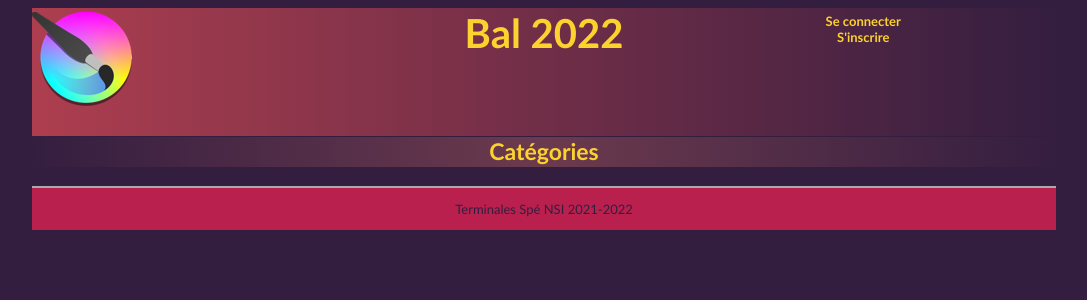
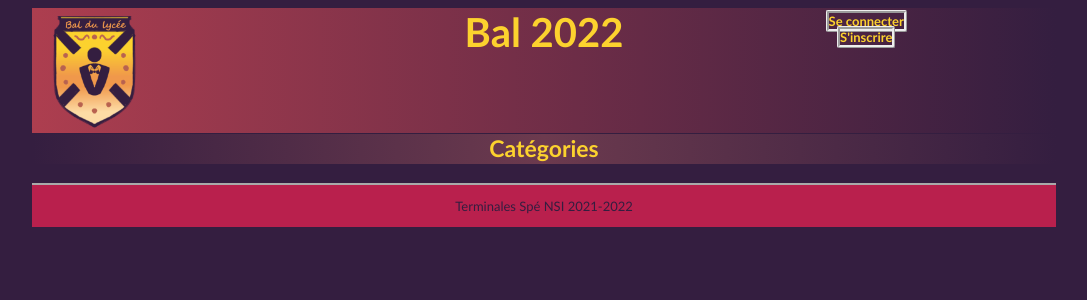
Before and after one commit to gbaalat/vote, a Python web app: template src/vote/nav/templates/index.html in a window 1280 px wide. Shown: the top 300 px of the page, without its empty margins (32-1119 px from the left). Run offline with Jinja, Linux system fonts and the light colour scheme; the template is opened without the code that fills it, so the values that code supplies are empty.

Commit message:
Ajout logo + bouton pour vote et auth

```diff
--- a/src/vote/general/static/style.css
+++ b/src/vote/general/static/style.css
@@ -34,12 +34,14 @@
 
 }
 h1{
-	background: url(loog.png) no-repeat left top;
-	height: 100px;
+	background: url(logo2.png) no-repeat left top;
+	height: 125px;
 	width: 100%;
-	margin-top:1px;
+	margin-top:0;
+	margin-bottom:0;
 	color: #fcd22e;
 	font-size: 40px;
+	background-size: 125px;
 }
 
 
@@ -71,7 +73,12 @@
 	position: absolute;
 	top: 0px;
 	left: 67%;
-
+}
+#bout{
+	border-color:#6c3a4e;
+	border: 4px ridge;
+	border-radius:2px;
+	border-width: 3px;
 }
 header{
 	background-image:linear-gradient(to right,#ad3e4f, #341e40);
@@ -120,10 +127,12 @@
   color: #fcd22e;
   background-color: transparent;
   text-decoration: none;
+  border-radius:3px;
+
 }
 
 a:visited {
-  color: #ff6362;
+  color: #f0984b;
   background-color: transparent;
   text-decoration: none;
 }
@@ -132,6 +141,9 @@
   color: #f8f088;
   background-color: transparent;
   text-decoration: underline;
+  background-image:linear-gradient(to right, #341e40,#6c3a4e);
+  border-radius:3px;
+  border-width: 10%;
 }
 
 html{
--- a/src/vote/general/templates/cadre.html
+++ b/src/vote/general/templates/cadre.html
@@ -15,10 +15,10 @@
 
 	<h3 id="auth">
 		{% if session['id'] %}
-		<a href="{{ url_for('auth_bp.deconnexion') }}" style:"color:#f0984b">Se déconnecter</a></br>
+		<a href="{{ url_for('auth_bp.deconnexion') }}" id="bout">Se déconnecter</a></br>
 		{% else %}
-		<a href="{{ url_for('auth_bp.connexion') }}" style:"color:#f0984b">Se connecter</a></br>
-		<a href="{{ url_for('auth_bp.inscription') }}" style:"color:#f0984b">S'inscrire</a>
+		<a href="{{ url_for('auth_bp.connexion') }}" id="bout">Se connecter</a></br>
+		<a href="{{ url_for('auth_bp.inscription') }}" id="bout">S'inscrire</a>
 		{% endif %}
 	</h3>
 
--- a/src/vote/nav/templates/index.html
+++ b/src/vote/nav/templates/index.html
@@ -44,7 +44,7 @@
                 <p>Vous avez voté</p>
             {%else:%}
                 <p>
-                    <a href="{{ url_for('votes_bp.vote', categorie_id = data_cat.id) }}" style:"color:#f0984b">Voter</a>
+                    <a href="{{ url_for('votes_bp.vote', categorie_id = data_cat.id) }}" id="bout">Voter</a>
                 </p>
             {%endif%}
 
@@ -52,9 +52,6 @@
         </h4>
         {% else %}
             <p>Votes Fermés</p>
-
-
-            <a href="" style:"color:#f0984b">Le vote est fermé</a></br>
             <a href="#haut">retour en haut de la page</a>
         {% endif %}
     {% endfor %}
```
